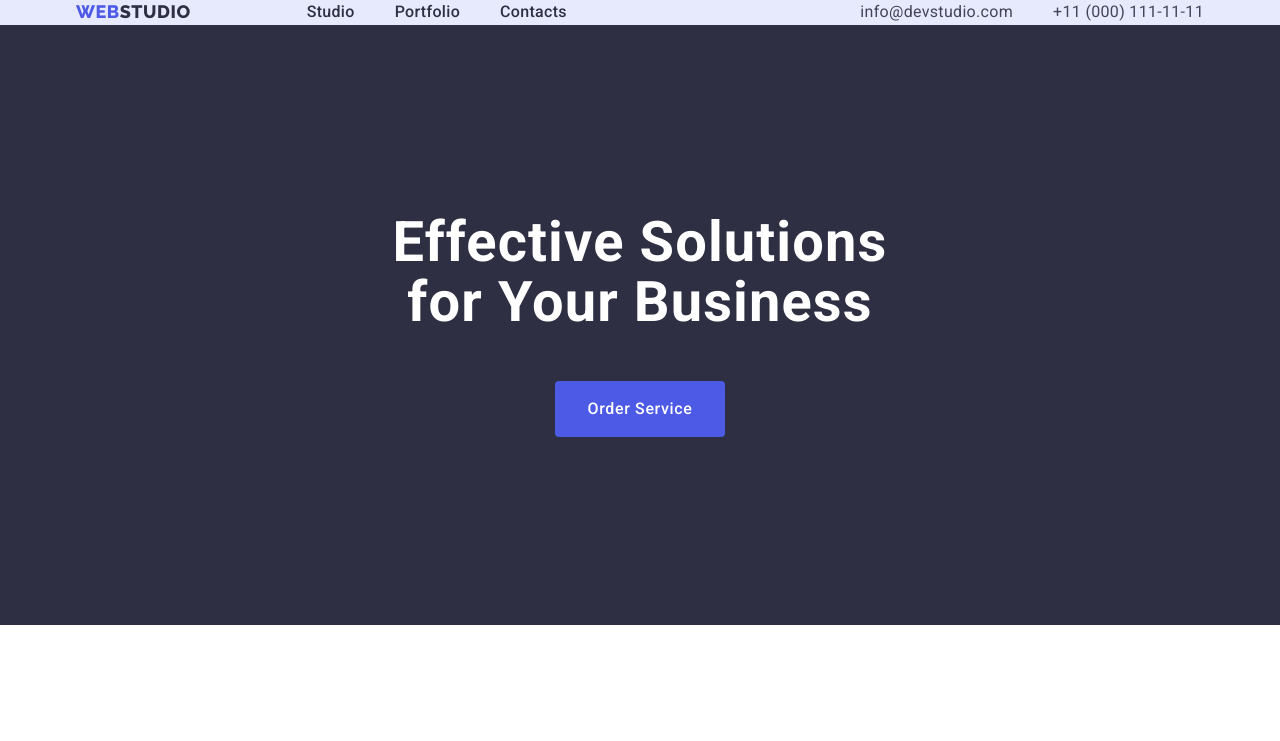
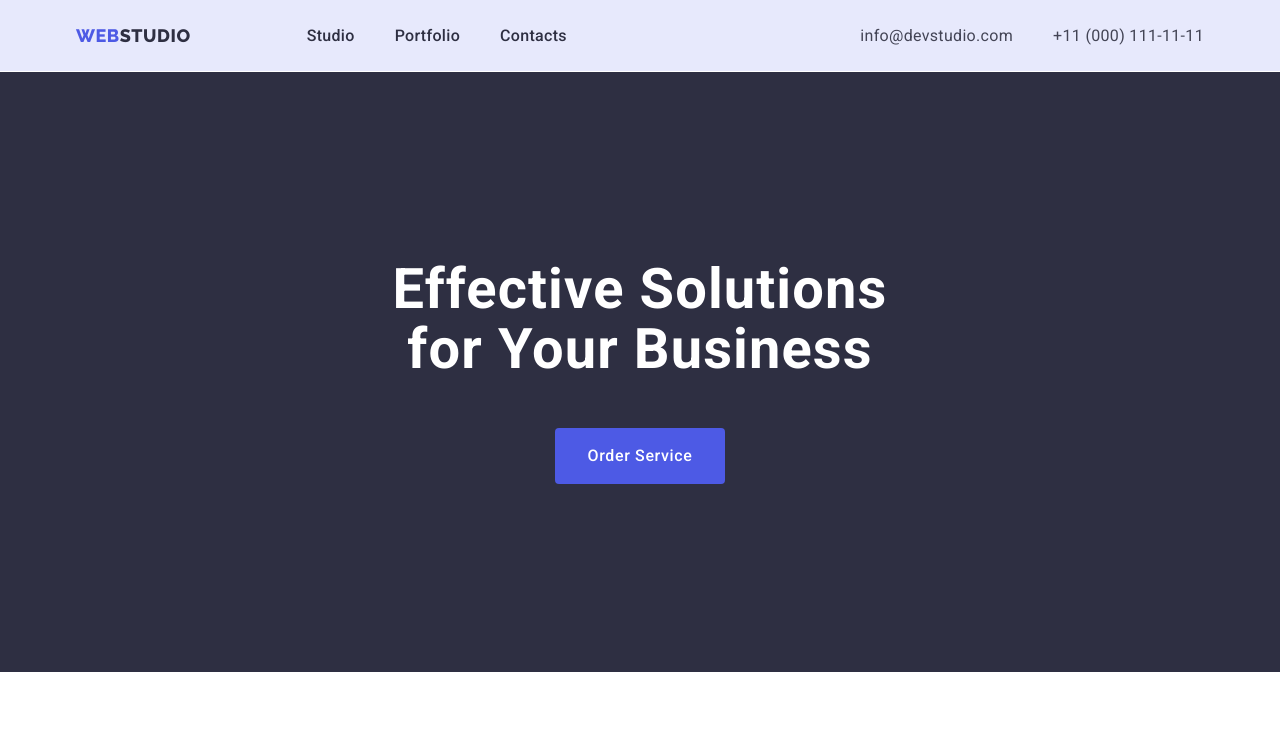
Before and after one commit to Barbi31/goit-markup-hw-03, a plain HTML site: page index.html in a window 1280 px wide. Shown: the top 741 px of the page. Drawn offline with nearby package versions, Linux system fonts and the light colour scheme.

Commit message:
Update styles.css

```diff
--- a/css/styles.css
+++ b/css/styles.css
@@ -65,7 +65,8 @@ body {
 .hero-header{
   display: flex;
   justify-content: space-between;
-  border-bottom: 1px solid #e7e9fc;
+  border-bottom: 1px solid var(--white-color);
+  height: 72px;
 }
 
 /* logo */
```
